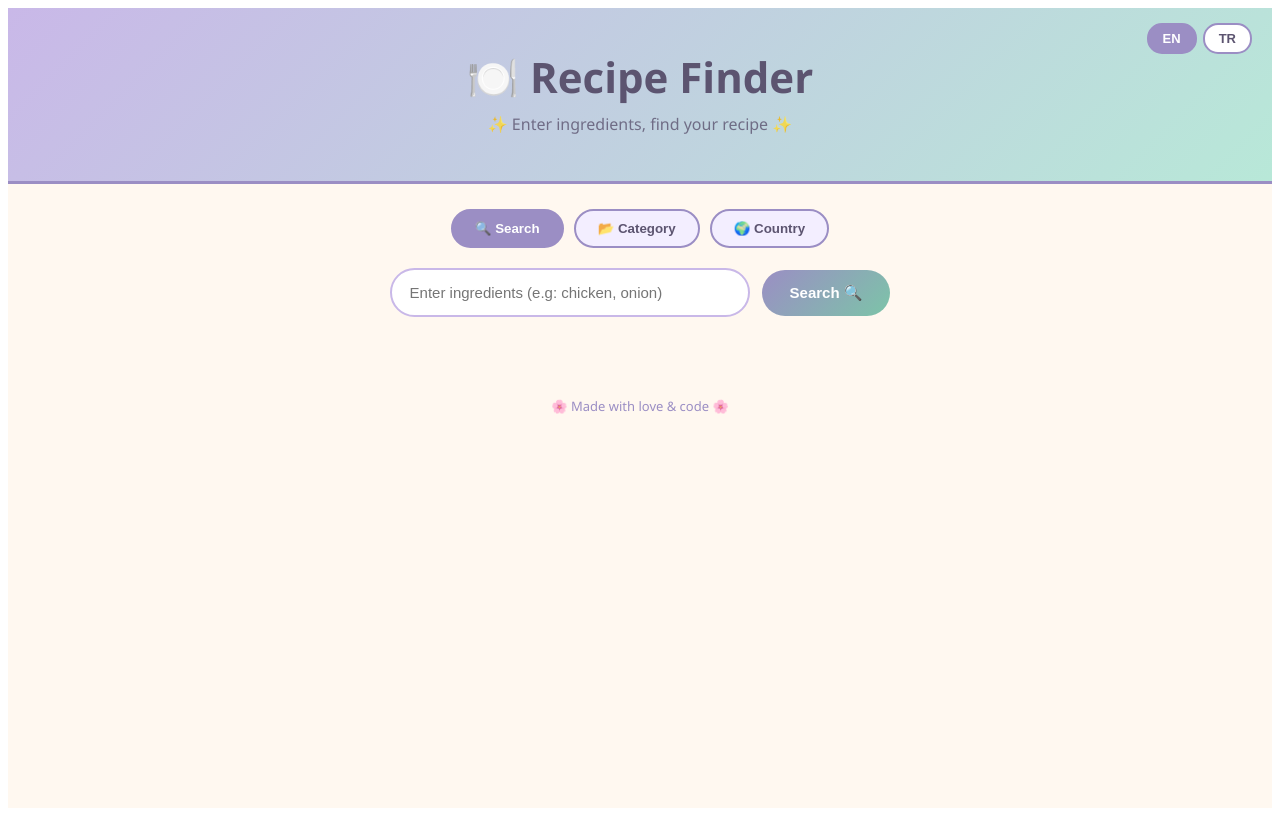
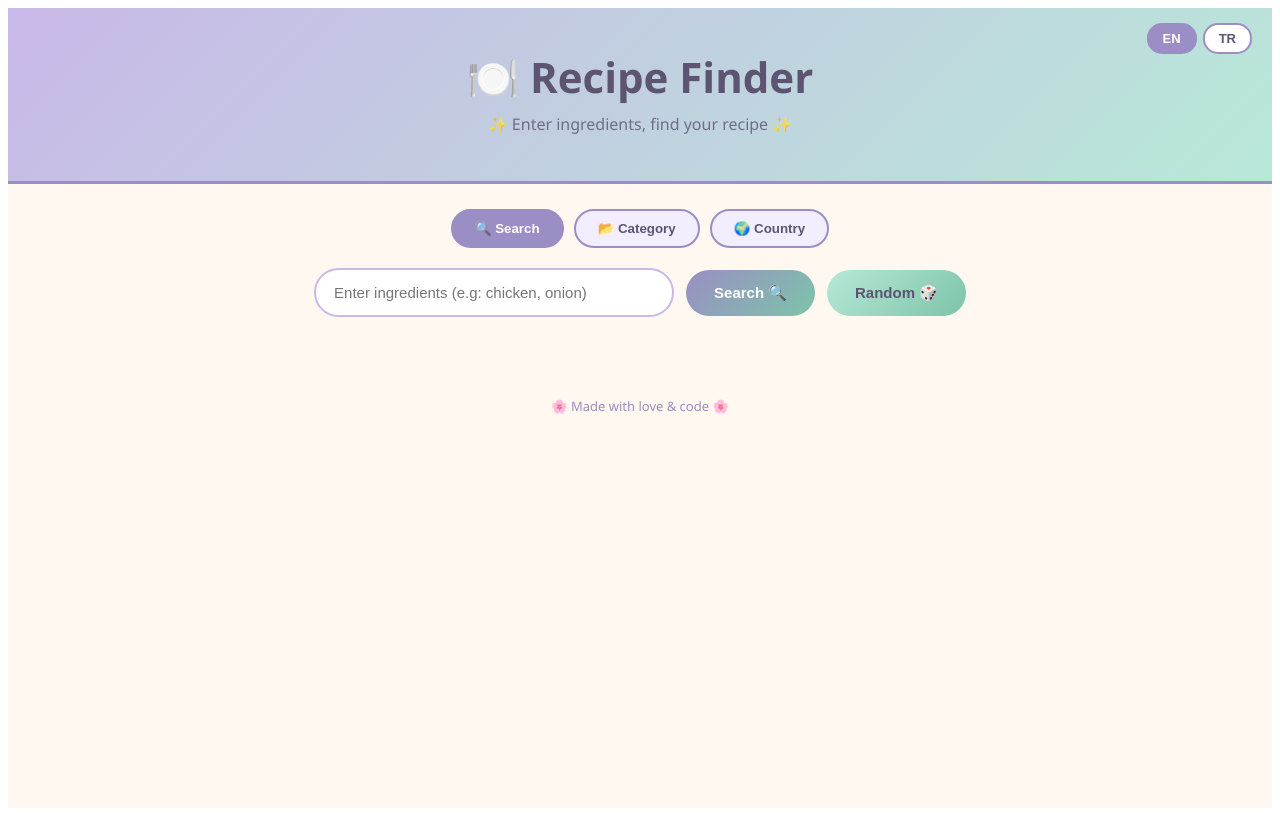
Before and after one commit to Yagmurkalyoncu/yemek-tarifi-app, a React (Create React App) app in the folder frontend/: page / in a window 1280 px wide. Built offline with nearby package versions, Linux system fonts and the light colour scheme.

Commit message:
frontend tamamlandi - dil secimi, kategori, ulke, rastgele tarif eklendi

```diff
--- a/frontend/src/App.js
+++ b/frontend/src/App.js
@@ -29,36 +29,24 @@ const metin = {
   en: {
     baslik: "🍽️ Recipe Finder",
     altyazi: "✨ Enter ingredients, find your recipe ✨",
-    ara: "Search",
-    kategori: "📂 Category",
-    ulke: "🌍 Country",
-    araTab: "🔍 Search",
+    ara: "Search", rastgele: "Random 🎲",
+    kategori: "📂 Category", ulke: "🌍 Country", araTab: "🔍 Search",
     placeholder: "Enter ingredients (e.g: chicken, onion)",
-    yukleniyor: "🌀 Loading...",
-    sonucYok: "😔 No results found.",
-    malzemeler: "🥕 Ingredients",
-    talimatlar: "📋 Instructions",
-    cevir: "🌍 Translate to Turkish",
-    geri: "← Back",
-    tarifDetay: "Recipe Detail",
+    yukleniyor: "🌀 Loading...", sonucYok: "😔 No results found.",
+    malzemeler: "🥕 Ingredients", talimatlar: "📋 Instructions",
+    cevir: "🌍 Translate to Turkish", geri: "← Back", tarifDetay: "Recipe Detail",
     kategoriler: { "Beef": "Beef 🥩", "Chicken": "Chicken 🍗", "Dessert": "Dessert 🍰", "Pasta": "Pasta 🍝", "Seafood": "Seafood 🦞", "Vegetarian": "Vegetarian 🥗", "Breakfast": "Breakfast 🍳" },
     ulkeler: { "Turkish": "Turkish 🇹🇷", "Italian": "Italian 🇮🇹", "French": "French 🇫🇷", "American": "American 🇺🇸", "Japanese": "Japanese 🇯🇵", "Chinese": "Chinese 🇨🇳", "Mexican": "Mexican 🇲🇽", "Greek": "Greek 🇬🇷" },
   },
   tr: {
     baslik: "🍽️ Yemek Tarifi Bul",
     altyazi: "✨ Malzeme gir, sihirli tarifini bul ✨",
-    ara: "Ara",
-    kategori: "📂 Kategori",
-    ulke: "🌍 Ülke",
-    araTab: "🔍 Ara",
+    ara: "Ara", rastgele: "Rastgele 🎲",
+    kategori: "📂 Kategori", ulke: "🌍 Ülke", araTab: "🔍 Ara",
     placeholder: "Malzeme girin (örn: tavuk, soğan)",
-    yukleniyor: "🌀 Yükleniyor...",
-    sonucYok: "😔 Sonuç bulunamadı.",
-    malzemeler: "🥕 Malzemeler",
-    talimatlar: "📋 Talimatlar",
-    cevir: "🌍 Türkçeye Çevir",
-    geri: "← Geri",
-    tarifDetay: "Tarif Detayı",
+    yukleniyor: "🌀 Yükleniyor...", sonucYok: "😔 Sonuç bulunamadı.",
+    malzemeler: "🥕 Malzemeler", talimatlar: "📋 Talimatlar",
+    cevir: "🌍 Türkçeye Çevir", geri: "← Geri", tarifDetay: "Tarif Detayı",
     kategoriler: { "Beef": "Dana 🥩", "Chicken": "Tavuk 🍗", "Dessert": "Tatlı 🍰", "Pasta": "Makarna 🍝", "Seafood": "Deniz Ürünleri 🦞", "Vegetarian": "Vejetaryen 🥗", "Breakfast": "Kahvaltı 🍳" },
     ulkeler: { "Turkish": "Türk 🇹🇷", "Italian": "İtalyan 🇮🇹", "French": "Fransız 🇫🇷", "American": "Amerikan 🇺🇸", "Japanese": "Japon 🇯🇵", "Chinese": "Çin 🇨🇳", "Mexican": "Meksika 🇲🇽", "Greek": "Yunan 🇬🇷" },
   }
@@ -91,6 +79,7 @@ function AnaSayfa({ onTarifSec, dil, setDil }) {
   const [filtreTarifler, setFiltreTarifler] = useState([]);
   const [yukleniyor, setYukleniyor] = useState(false);
 
+  // Malzemeye göre arama
   const tarifleriAra = async () => {
     if (!malzeme.trim()) return;
     setYukleniyor(true);
@@ -115,6 +104,13 @@ function AnaSayfa({ onTarifSec, dil, setDil }) {
     }
   };
 
+  // Rastgele tarif getir
+  const rastgeleTarif = async () => {
+    const cevap = await fetch("http://localhost:5000/api/rastgele").then(r => r.json());
+    onTarifSec(cevap.meals[0].idMeal);
+  };
+
+  // Kategori veya ülkeye göre arama
   const filtreAra = async (tip, deger) => {
     setYukleniyor(true);
     setFiltreTarifler([]);
@@ -131,8 +127,6 @@ function AnaSayfa({ onTarifSec, dil, setDil }) {
 
       {/* Header */}
       <div style={{ background: "linear-gradient(135deg, " + renkler.lavanta + ", " + renkler.mint + ")", padding: "40px 30px 30px", textAlign: "center", borderBottom: "3px solid " + renkler.lavantaKoyu, position: "relative" }}>
-
-        {/* Dil butonu sağ üstte */}
         <div style={{ position: "absolute", top: "15px", right: "20px", display: "flex", gap: "6px" }}>
           <button onClick={() => setDil("en")}
             style={{ padding: "6px 14px", background: dil === "en" ? renkler.lavantaKoyu : renkler.beyaz, color: dil === "en" ? "white" : renkler.yazi, border: "2px solid " + renkler.lavantaKoyu, borderRadius: "15px", cursor: "pointer", fontWeight: "bold", fontSize: "13px" }}>
@@ -143,7 +137,6 @@ function AnaSayfa({ onTarifSec, dil, setDil }) {
             TR
           </button>
         </div>
-
         <h1 style={{ color: renkler.yazi, margin: 0, fontSize: "42px", fontWeight: "800" }}>{t.baslik}</h1>
         <p style={{ color: renkler.yazi, opacity: 0.8, marginTop: "8px" }}>{t.altyazi}</p>
       </div>
@@ -169,6 +162,10 @@ function AnaSayfa({ onTarifSec, dil, setDil }) {
             <button onClick={tarifleriAra}
               style={{ padding: "14px 28px", marginLeft: "12px", fontSize: "15px", background: "linear-gradient(135deg, " + renkler.lavantaKoyu + ", " + renkler.mintKoyu + ")", color: "white", border: "none", borderRadius: "30px", cursor: "pointer", fontWeight: "bold" }}>
               {t.ara} 🔍
+            </button>
+            <button onClick={rastgeleTarif}
+              style={{ padding: "14px 28px", marginLeft: "12px", fontSize: "15px", background: "linear-gradient(135deg, " + renkler.mint + ", " + renkler.mintKoyu + ")", color: renkler.yazi, border: "none", borderRadius: "30px", cursor: "pointer", fontWeight: "bold" }}>
+              {t.rastgele}
             </button>
           </div>
           {yukleniyor && <p style={{ textAlign: "center", color: renkler.lavantaKoyu }}>{t.yukleniyor}</p>}
```
